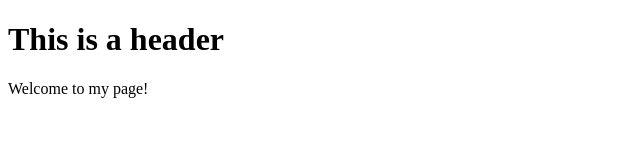
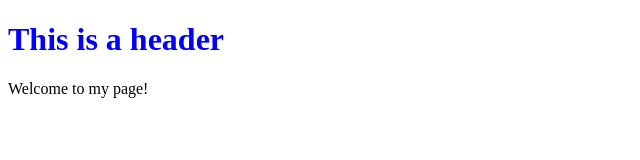
Before and after one commit to aliciavial/annyeong, a plain HTML site: page index.html in a window 1280 px wide. Shown: the whole page, without its empty margins (0-640 px from the left). Drawn offline with Linux system fonts and the light colour scheme.

Commit message:
Add h1 style

```diff
--- a/index.html
+++ b/index.html
@@ -6,7 +6,7 @@
         <title>Hello!</title>
     </head>
     <body>
-        <h1>This is a header</h1>
+        <h1 style="color:blue;">This is a header</h1>
         Welcome to my page!
     </body>
 </html>
```
